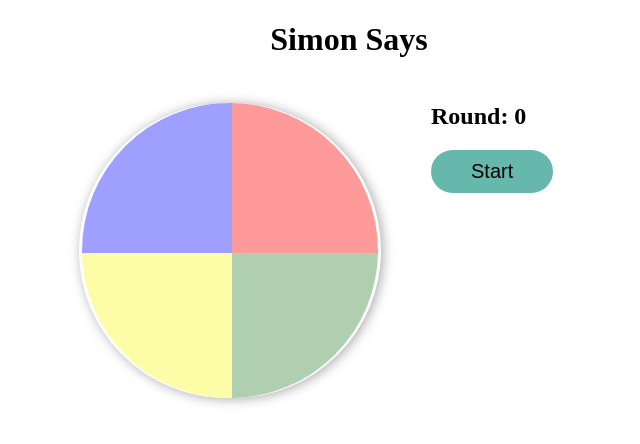
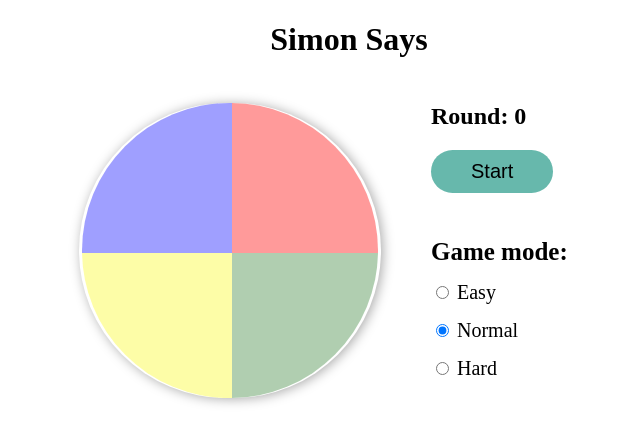
Before and after one commit to ecomeel/simon-says, a Vue app: page / in a window 1280 px wide. Shown: the top 444 px of the page, without its empty margins (291-931 px from the left). Built offline with nearby package versions, Linux system fonts and the light colour scheme.

Commit message:
implemented the option to select game mode

```diff
--- a/src/components/Game.vue
+++ b/src/components/Game.vue
@@ -5,12 +5,18 @@ import Options from "./Options.vue";
 export default {
   data() {
     return {
+      gameModes: {
+        easy: 400,
+        normal: 1000,
+        hard: 1500,
+      },
       sequence: [],
       copySequence: [],
       repeat: [],
       round: 0,
       active: false,
       isEndGame: false,
+      selectedGameMode: 1000,
     };
   },
   components: {
@@ -26,8 +32,7 @@ export default {
       this.round = 0;
       this.active = true;
       this.isEndGame = false;
-
-      // hide loose
+      this.setGameMode();
       this.newRound();
     },
     newRound() {
@@ -36,11 +41,17 @@ export default {
         this.isEndGame = false;
         this.sequence.push(this.getRandomNumber());
         this.copy = this.sequence.slice(0);
-        console.log(this.copy);
         this.animate(this.sequence);
       }, 200);
     },
-
+    setGameMode() {
+      const gameModesNodes = document.querySelectorAll(".gameMode");
+      for (const gameMode of gameModesNodes) {
+        if (gameMode.checked) {
+          this.selectedGameMode = this.gameModes[gameMode.value];
+        }
+      }
+    },
     animate(sequence) {
       let i = 0;
       let interval = setInterval(() => {
@@ -51,7 +62,7 @@ export default {
           clearInterval(interval);
           this.activatePLayboard();
         }
-      }, 500);
+      }, this.selectedGameMode);
     },
     activatePLayboard() {
       const tilesNodes = document.querySelectorAll(".tile");
@@ -90,13 +101,12 @@ export default {
         this.isEndGame = true;
       }
     },
-
     lightUp(tile) {
       const tileNode = document.querySelectorAll(".tile")[tile - 1];
       tileNode.classList.add("flash");
       setTimeout(() => {
         tileNode.classList.remove("flash");
-      }, 300);
+      }, this.selectedGameMode);
     },
     getRandomNumber() {
       return Math.floor(Math.random() * 4 + 1);
@@ -108,11 +118,7 @@ export default {
   <div class="container">
     <h1 class="title">Simon Says</h1>
     <Simon />
-    <Info
-      :round="round"
-      :isEnd="isEndGame"
-      :onStartBtnClicked="startGame"
-    />
+    <Info :round="round" :isEnd="isEndGame" :onStartBtnClicked="startGame" />
     <Options />
   </div>
 </template>
--- a/src/components/Info.vue
+++ b/src/components/Info.vue
@@ -7,7 +7,6 @@ export default {
   <section class="info">
     <h2 class="title">Round: {{ round }}</h2>
     <p v-if="isEnd">Sorry, you lost after {{ round }} rounds</p>
-    <!-- <p>{{ isEnd }}</p> -->
     <button @click="onStartBtnClicked" class="start-btn">Start</button>
   </section>
 </template>
--- a/src/components/Options.vue
+++ b/src/components/Options.vue
@@ -2,5 +2,34 @@
 export default {};
 </script>
 <template>
-  <section class="options"></section>
+  <section class="options">
+    <h3 class="title">Game mode:</h3>
+    <label>
+      <input class="gameMode" type="radio" value="easy" name="mode" />
+      Easy
+    </label>
+    <label>
+      <input class="gameMode" type="radio" value="normal" name="mode" checked />
+      Normal
+    </label>
+    <label>
+      <input class="gameMode" type="radio" value="hard" name="mode" />
+      Hard
+    </label>
+  </section>
 </template>
+<style scoped>
+.options {
+  margin-top: 20px;
+  display: flex;
+  flex-direction: column;
+  gap: 15px;
+}
+.title {
+  margin-bottom: 0;
+  font-size: 25px;
+}
+label {
+  font-size: 20px;
+}
+</style>
```
